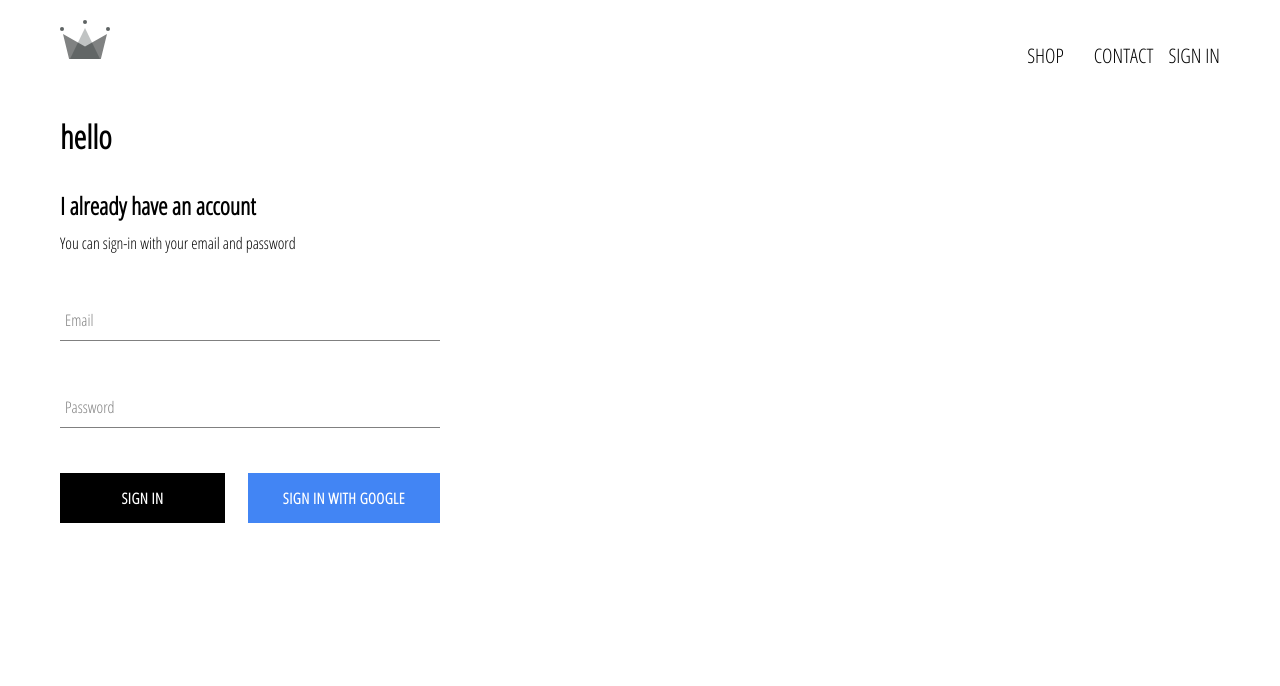
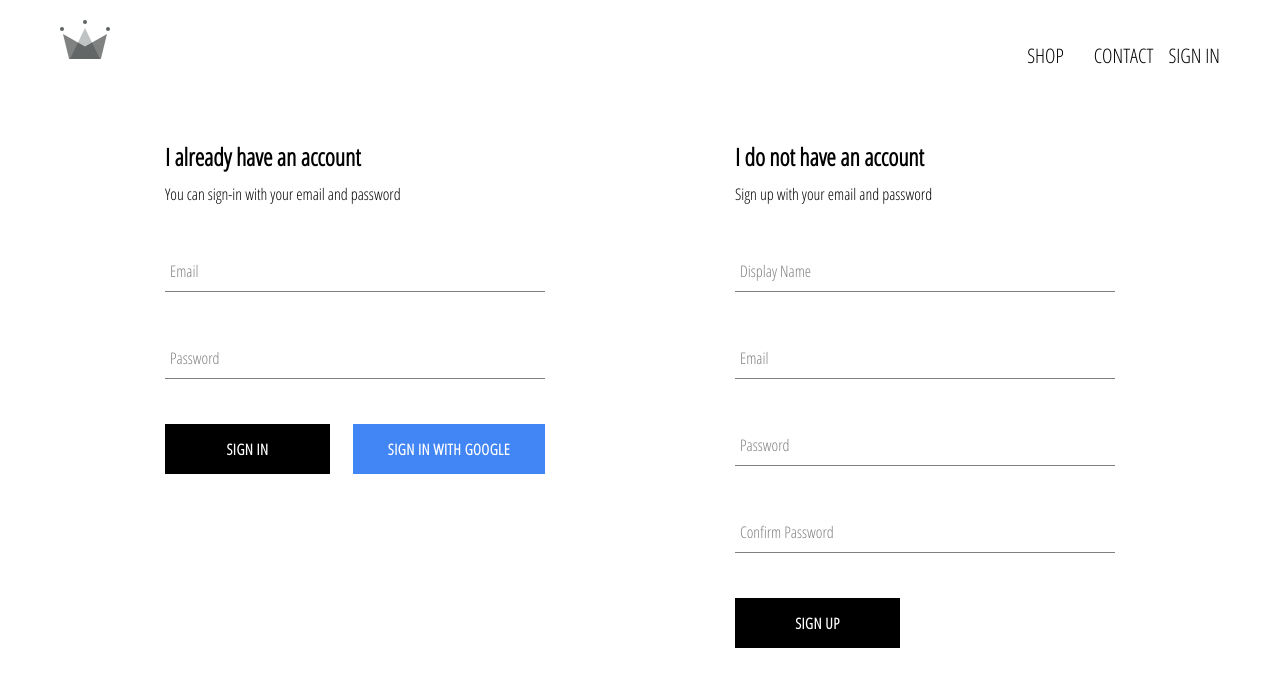
Before and after one commit to VaniaSh/clothes-shop, a React (Create React App) app: page /signIn in a window 1280 px wide. Shown: the top 686 px of the page. Built offline with nearby package versions, Linux system fonts and the light colour scheme; no server answers.

Commit message:
adding sign-up component & set up registration

```diff
--- a/src/App.js
+++ b/src/App.js
@@ -11,7 +11,7 @@
 
 import {Route} from "react-router-dom";
 import {Switch} from "react-router";
-import {auth} from "./firebase/firebase.utils";
+import {auth, createUserProfileDocument} from "./firebase/firebase.utils";
 
 
 class App extends React.Component {
@@ -27,8 +27,22 @@
     unsubscribeFromAuth = null
 
     componentDidMount() {
-        this.unsubscribeFromAuth = auth.onAuthStateChanged(user => {
-            this.setState({currentUser: user})
+
+        this.unsubscribeFromAuth = auth.onAuthStateChanged(async userAuth => {
+            if (userAuth) {
+
+                const userRef = await createUserProfileDocument(userAuth)
+                userRef.onSnapshot(snapshot => {
+                    this.setState({
+                        currentUser: {
+                            id: snapshot.id,
+                            ...snapshot.data
+                        }
+
+                    })
+                })
+            }
+            this.setState({currentUser: userAuth})
         })
     }
 
--- a/src/components/sign-in/sign-in.component.jsx
+++ b/src/components/sign-in/sign-in.component.jsx
@@ -32,7 +32,7 @@
         return (
             <div className='sign-in'>
                 <h2 className='title'>I already have an account</h2>
-                <span>You can sign-in with your email and password</span>
+                <span className='subtitle'>You can sign-in with your email and password</span>
                 <form onSubmit={this.handleSubmit}>
                     <Input name='email'
                            type="email"
--- /dev/null
+++ b/src/components/sign-up/sign-up.component.jsx
@@ -0,0 +1,105 @@
+import React from "react";
+
+import './sign-up.styless.scss'
+import {auth, createUserProfileDocument} from "../../firebase/firebase.utils";
+
+import Button from "../button/button.component";
+import Input from "../input/input.component";
+
+class SignUp extends React.Component {
+    constructor(props) {
+        super(props);
+
+        this.state = {
+            displayName: '',
+            email: '',
+            password: '',
+            confirmPassword: '',
+        }
+    }
+
+    handleSubmit = async event => {
+        event.preventDefault();
+
+        const {displayName, email, password, confirmPassword} = this.state
+
+        if (password !== confirmPassword) {
+            alert("password don`t match")
+            return;
+        }
+        try {
+            const {user} = await auth.createUserWithEmailAndPassword(email, password)
+
+            await createUserProfileDocument(user, {displayName})
+
+            this.setState({
+                displayName: '',
+                email: '',
+                password: '',
+                confirmPassword: '',
+            })
+        } catch (error) {
+            console.error(error)
+        }
+
+
+    }
+
+    handleChange = event => {
+        const {value, name} = event.target
+
+        this.setState({[name]: value})
+    }
+
+    render() {
+        const {displayName, email, password, confirmPassword} = this.state
+
+        return (
+            <div className='sign-up'>
+                <h2 className='title'>I do not have an account</h2>
+                <span className='subtitle'>Sign up with your email and password</span>
+                <form onSubmit={this.handleSubmit}>
+                    <Input
+                        type='text'
+                        name='displayName'
+                        value={displayName}
+                        onChange={this.handleChange}
+                        label='Display Name'
+                        required
+                    />
+                    <Input
+                        type='email'
+                        name='email'
+                        value={email}
+                        onChange={this.handleChange}
+                        label='Email'
+                        required
+                    />
+                    <Input
+                        type='password'
+                        name='password'
+                        value={password}
+                        onChange={this.handleChange}
+                        label='Password'
+                        required
+                    />
+                    <Input
+                        type='password'
+                        name='confirmPassword'
+                        value={confirmPassword}
+                        onChange={this.handleChange}
+                        label='Confirm Password'
+                        required
+                    />
+
+                    <Button type='submit'>Sign Up</Button>
+                </form>
+
+
+            </div>
+        )
+    }
+
+}
+
+export default SignUp
--- /dev/null
+++ b/src/components/sign-up/sign-up.styless.scss
@@ -0,0 +1,9 @@
+.sign-up {
+  width: 380px;
+  display: flex;
+  flex-direction: column;
+
+  .title {
+    margin: 10px 0;
+  }
+}
--- a/src/firebase/firebase.utils.js
+++ b/src/firebase/firebase.utils.js
@@ -12,7 +12,31 @@
     measurementId: "G-PFQVB1903L"
 };
 
+export const createUserProfileDocument = async (userAuth, ...additionalData) => {
+    if (!userAuth) return;
 
+
+    const userRef = firestore.doc(`/users/${userAuth.uid}`)
+    const snapShot = await userRef.get()
+
+
+    if (!snapShot.exists) {
+        const {displayName, email} = userAuth
+        const createdAt = new Date()
+        try {
+            await userRef.set({
+                    displayName,
+                    email,
+                    createdAt,
+                    ...additionalData
+                }
+            )
+        } catch (error) {
+            console.log(error.message)
+        }
+    }
+    return userRef
+}
 
 
 firebase.initializeApp(config);
@@ -21,7 +45,7 @@
 export const firestore = firebase.firestore();
 
 const provider = new firebase.auth.GoogleAuthProvider();
-provider.setCustomParameters({ prompt: 'select_account' });
+provider.setCustomParameters({prompt: 'select_account'});
 export const signInWithGoogle = () => auth.signInWithPopup(provider);
 
 export default firebase;
--- a/src/pages/authorization/authorization.component.jsx
+++ b/src/pages/authorization/authorization.component.jsx
@@ -1,11 +1,15 @@
 import React from 'react';
+
+import './authorization.styles.scss'
+
 import SignIn from "../../components/sign-in/sign-in.component";
+import SignUp from "../../components/sign-up/sign-up.component";
 
 const Authorization = () => {
     return (
-        <div>
-            <h1>hello</h1>
+        <div className='authorization'>
             <SignIn/>
+            <SignUp/>
         </div>
     );
 };
--- /dev/null
+++ b/src/pages/authorization/authorization.styles.scss
@@ -0,0 +1,8 @@
+.authorization{
+  width: 950px;
+  display: flex;
+  margin: 40px auto;
+  justify-content: space-between;
+
+
+}
```
